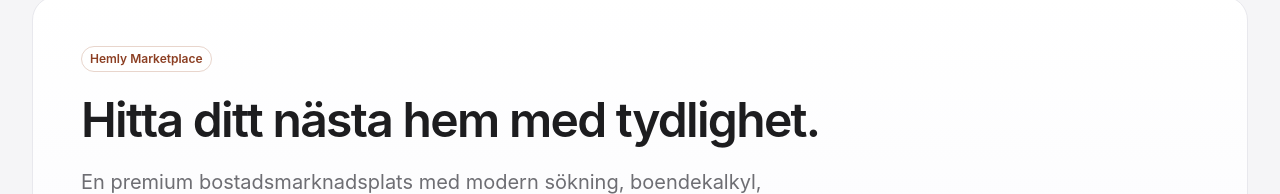
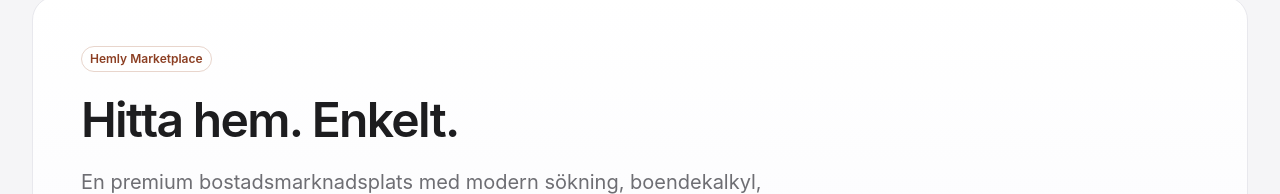
Before and after one commit to sverkercaron-sys/hemly-mvp, a Next.js app: page / in a window 1280 px wide. Shown: the part 97-291 px from the top of the page. Built offline with nearby package versions, Linux system fonts and the light colour scheme; no server answers.

Commit message:
Update homepage payoff to Hitta hem. Enkelt.

```diff
--- a/app/page.tsx
+++ b/app/page.tsx
@@ -51,11 +51,11 @@ export default async function HomePage() {
           <span className="eyebrow-chip">Hemly Marketplace</span>
           <h1 className="section-title text-4xl sm:text-6xl">
             {pick(locale, {
-              sv: "Hitta ditt nästa hem med tydlighet.",
-              ar: "اعثر على منزلك القادم بوضوح.",
-              fi: "Löydä seuraava kotisi selkeästi.",
-              bcs: "Pronađi svoj sljedeći dom s jasnoćom.",
-              en: "Find your next home with clarity."
+              sv: "Hitta hem. Enkelt.",
+              ar: "اعثر على منزلك. ببساطة.",
+              fi: "Löydä koti. Selkeästi.",
+              bcs: "Pronađi dom. Jednostavno.",
+              en: "Find home. Clearly."
             })}
           </h1>
           <p className="max-w-3xl text-base text-[var(--muted)] sm:text-xl">
```
